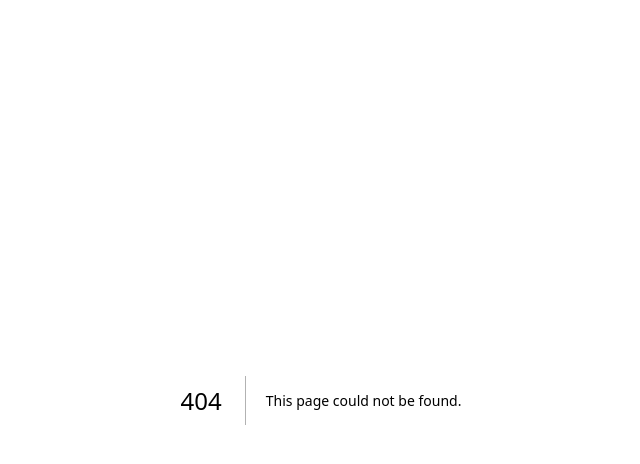
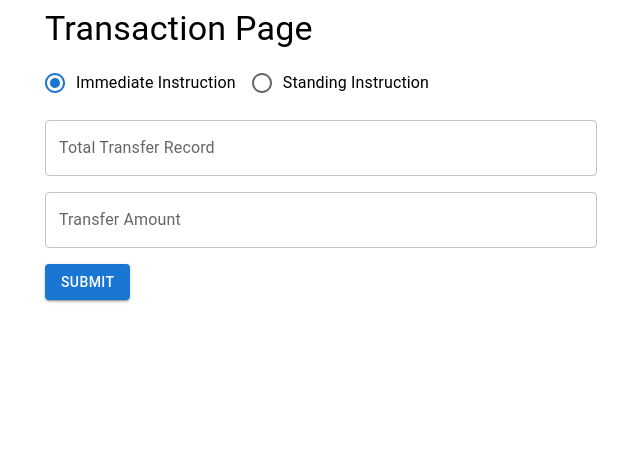
Before and after one commit to fadlystwn/banking-app-fe, a Next.js app: page /create in a window 1280 px wide. Before the commit this address had no page. Shown: the top 464 px of the page, without its empty margins (319-959 px from the left). Built offline with nearby package versions, Linux system fonts and the light colour scheme.

Commit message:
Create Transaction Page

```diff
--- a/package.json
+++ b/package.json
@@ -13,6 +13,8 @@
     "@emotion/styled": "^11.11.5",
     "@mui/icons-material": "^5.15.18",
     "@mui/material": "^5.15.18",
+    "@mui/x-date-pickers": "^6.20.0",
+    "dayjs": "^1.11.11",
     "formik": "^2.4.6",
     "next": "14.2.3",
     "react": "^18",
--- /dev/null
+++ b/src/app/(transactions)/create/page.tsx
@@ -0,0 +1,77 @@
+"use client"
+import React, { useState, ChangeEvent } from 'react';
+import { Container, Typography, TextField, FormControlLabel, Radio, RadioGroup, Button, Grid } from '@mui/material';
+import BasicDatePicker from '../../components/DatePicker';
+import BasicTimePicker from '../../components/TimePicker';
+
+const TransactionPage = () => {
+  const [instructionType, setInstructionType] = useState<'immediate' | 'standing'>('immediate');
+  const [totalTransferRecord, setTotalTransferRecord] = useState('');
+  const [transferAmount, setTransferAmount] = useState('');
+  const [selectedDate, setSelectedDate] = useState<Date | null>(null);
+
+  const handleInstructionTypeChange = (event: ChangeEvent<HTMLInputElement>) => {
+    setInstructionType(event.target.value as 'immediate' | 'standing');
+  };
+
+  const handleTotalTransferRecordChange = (event: ChangeEvent<HTMLInputElement>) => {
+    setTotalTransferRecord(event.target.value);
+  };
+
+  const handleTransferAmountChange = (event: ChangeEvent<HTMLInputElement>) => {
+    setTransferAmount(event.target.value);
+  };
+
+  const handleDateChange = (date: Date | null) => {
+    setSelectedDate(date);
+  };
+
+  return (
+    <Container maxWidth="sm">
+      <Typography variant="h4" gutterBottom>
+        Transaction Page
+      </Typography>
+      <Grid container spacing={2}>
+        <Grid item xs={12}>
+          <RadioGroup row value={instructionType} onChange={handleInstructionTypeChange}>
+            <FormControlLabel value="immediate" control={<Radio />} label="Immediate Instruction" />
+            <FormControlLabel value="standing" control={<Radio />} label="Standing Instruction" />
+          </RadioGroup>
+        </Grid>
+        <Grid item xs={12}>
+          <TextField
+            fullWidth
+            label="Total Transfer Record"
+            value={totalTransferRecord}
+            onChange={handleTotalTransferRecordChange}
+          />
+        </Grid>
+        <Grid item xs={12}>
+          <TextField
+            fullWidth
+            label="Transfer Amount"
+            value={transferAmount}
+            onChange={handleTransferAmountChange}
+          />
+        </Grid>
+        {instructionType === 'standing' && (
+          <>
+            <Grid item xs={12}>
+              <BasicDatePicker />
+            </Grid>
+            <Grid item xs={12}>
+              <BasicTimePicker />
+            </Grid>
+          </>
+        )}
+        <Grid item xs={12}>
+          <Button variant="contained" color="primary">
+            Submit
+          </Button>
+        </Grid>
+      </Grid>
+    </Container>
+  );
+};
+
+export default TransactionPage;
--- /dev/null
+++ b/src/app/components/DatePicker.tsx
@@ -0,0 +1,15 @@
+import React from 'react';
+import { DemoContainer } from '@mui/x-date-pickers/internals/demo';
+import { AdapterDayjs } from '@mui/x-date-pickers/AdapterDayjs';
+import { LocalizationProvider } from '@mui/x-date-pickers/LocalizationProvider';
+import { DatePicker } from '@mui/x-date-pickers/DatePicker';
+
+export default function BasicDatePicker() {
+    return (
+        <LocalizationProvider dateAdapter={AdapterDayjs}>
+            <DemoContainer components={['DatePicker']}>
+                <DatePicker label="Transfer Date" />
+            </DemoContainer>
+        </LocalizationProvider>
+    );
+}
--- /dev/null
+++ b/src/app/components/TimePicker.tsx
@@ -0,0 +1,15 @@
+import React from 'react';
+import { DemoContainer } from '@mui/x-date-pickers/internals/demo';
+import { AdapterDayjs } from '@mui/x-date-pickers/AdapterDayjs';
+import { LocalizationProvider } from '@mui/x-date-pickers/LocalizationProvider';
+import { TimePicker } from '@mui/x-date-pickers';
+
+export default function BasicTimePicker() {
+    return (
+        <LocalizationProvider dateAdapter={AdapterDayjs}>
+            <DemoContainer components={['TimePicker']}>
+                <TimePicker disablePast />
+            </DemoContainer>
+        </LocalizationProvider>
+    );
+}
```
Also changed, not shown: 2 other files (tests, documents, lock files or other folders).
